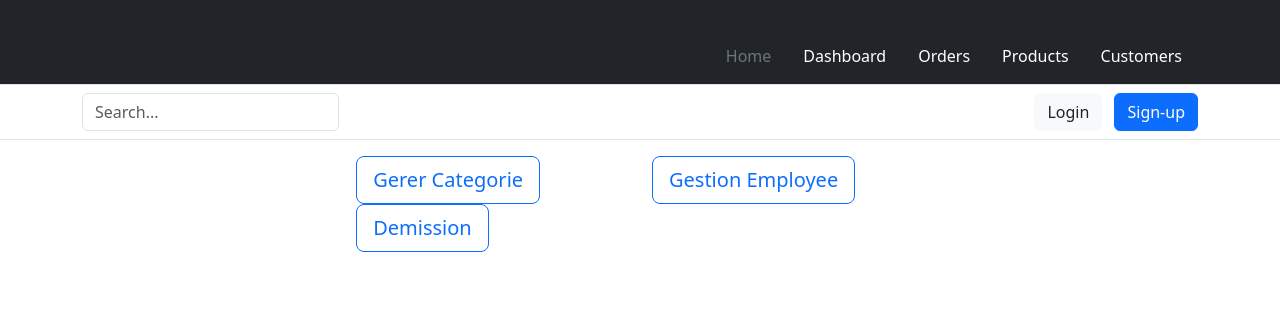
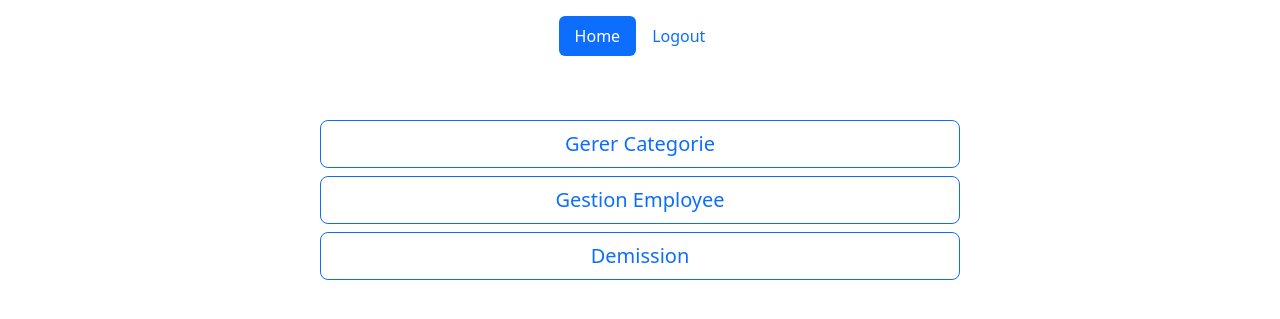
Before and after one commit to khalilh2002/Clinique-UML, a PHP site: page /homeRh.php in a window 1280 px wide. Shown: the top 319 px of the page. Run offline with PHP 8.4, Linux system fonts and the light colour scheme.

Commit message:
nav bar base file

```diff
--- a/RH/base.php
+++ b/RH/base.php
@@ -9,59 +9,11 @@
     <title> <?= $page_title ?></title>
 </head>
 <body>
-<header>
-    <div class="px-3 py-2 text-bg-dark border-bottom">
-      <div class="container">
-        <div class="d-flex flex-wrap align-items-center justify-content-center justify-content-lg-start">
-          <a href="/" class="d-flex align-items-center my-2 my-lg-0 me-lg-auto text-white text-decoration-none">
-            <svg class="bi me-2" width="40" height="32" role="img" aria-label="Bootstrap"><use xlink:href="#bootstrap"></use></svg>
-          </a>
-
-          <ul class="nav col-12 col-lg-auto my-2 justify-content-center my-md-0 text-small">
-            <li>
-              <a href="#" class="nav-link text-secondary">
-                <svg class="bi d-block mx-auto mb-1" width="24" height="24"><use xlink:href="#home"></use></svg>
-                Home
-              </a>
-            </li>
-            <li>
-              <a href="#" class="nav-link text-white">
-                <svg class="bi d-block mx-auto mb-1" width="24" height="24"><use xlink:href="#speedometer2"></use></svg>
-                Dashboard
-              </a>
-            </li>
-            <li>
-              <a href="#" class="nav-link text-white">
-                <svg class="bi d-block mx-auto mb-1" width="24" height="24"><use xlink:href="#table"></use></svg>
-                Orders
-              </a>
-            </li>
-            <li>
-              <a href="#" class="nav-link text-white">
-                <svg class="bi d-block mx-auto mb-1" width="24" height="24"><use xlink:href="#grid"></use></svg>
-                Products
-              </a>
-            </li>
-            <li>
-              <a href="#" class="nav-link text-white">
-                <svg class="bi d-block mx-auto mb-1" width="24" height="24"><use xlink:href="#people-circle"></use></svg>
-                Customers
-              </a>
-            </li>
-          </ul>
-        </div>
-      </div>
-    </div>
-    <div class="px-3 py-2 border-bottom mb-3">
-      <div class="container d-flex flex-wrap justify-content-center">
-        <form class="col-12 col-lg-auto mb-2 mb-lg-0 me-lg-auto" role="search">
-          <input type="search" class="form-control" placeholder="Search..." aria-label="Search">
-        </form>
-
-        <div class="text-end">
-          <button type="button" class="btn btn-light text-dark me-2">Login</button>
-          <button type="button" class="btn btn-primary">Sign-up</button>
-        </div>
-      </div>
-    </div>
-  </header>
+<div class="container">
+    <header class="d-flex justify-content-center py-3">
+      <ul class="nav nav-pills">
+        <li class="nav-item"><a href="#" class="nav-link active" aria-current="page">Home</a></li>
+        <li class="nav-item"><a href="#" class="nav-link">Logout</a></li>
+      </ul>
+    </header>
+</div>
--- /dev/null
+++ b/RH/demission.php
@@ -0,0 +1 @@
+<h1>demsssion</h1>
--- /dev/null
+++ b/RH/gestion_employee.php
@@ -0,0 +1 @@
+<h1>employee</h1>
--- a/RH/homeRh.php
+++ b/RH/homeRh.php
@@ -4,31 +4,39 @@
 ?>
 
 <?php
-    if (isset($_GET["action"])) {
-        print_r($_GET["action"]);
-        exit;
+    if (isset($_GET["action"] )) {
+
+        switch ($_GET["action"]) {
+            case 'categorie':
+                header('location:gerer_categorie.php');
+                break;
+            case 'employee':
+                header('location:gestion_employee.php');
+                break;
+            case 'demision':
+                header('location:demission.php');
+                break;
+
+            default:
+                # code...
+                break;
+        }
     }
 ?>
 <main>
     <section>
-        <div class="d-flex justify-content-center align-items-center">
-            <form action="homeRh.php" method="get" >
-                <div class="row">
-                    <div class="col-md-6">
-                        <button type="submit" name="action" value="categorie" class="btn btn-outline-primary btn-lg" >Gerer Categorie</button>
-                    </div>
-                    <div class="col-md-6">
-                        <button type="submit" name="action" value="employee" class="btn btn-outline-primary btn-lg">Gestion Employee</button>
-                    </div>
-                    <div class="col-md-6">
-                        <button type="submit" name="action" value="demision" class="btn btn-outline-primary btn-lg">Demission</button>
-                    </div>
+        <form action="homeRh.php" method="get" >
+            <div class="col-lg-6 col-xxl-4 my-5 mx-auto">
+                <div class="d-grid gap-2">
+                    <button type="submit" name="action" value="categorie" class="btn btn-outline-primary btn-lg" >Gerer Categorie</button>
+                    <button type="submit" name="action" value="employee" class="btn btn-outline-primary btn-lg">Gestion Employee</button>
+                    <button type="submit" name="action" value="demision" class="btn btn-outline-primary btn-lg">Demission</button>
 
                 </div>
-            </form>
-        </div>
+            </div>
+        </form>
+    </section>
 
-    </section>
 </main>
 
 <?php
```
Also changed, not shown: RH/gerer_categorie.php (added, +20 -0 lines).
